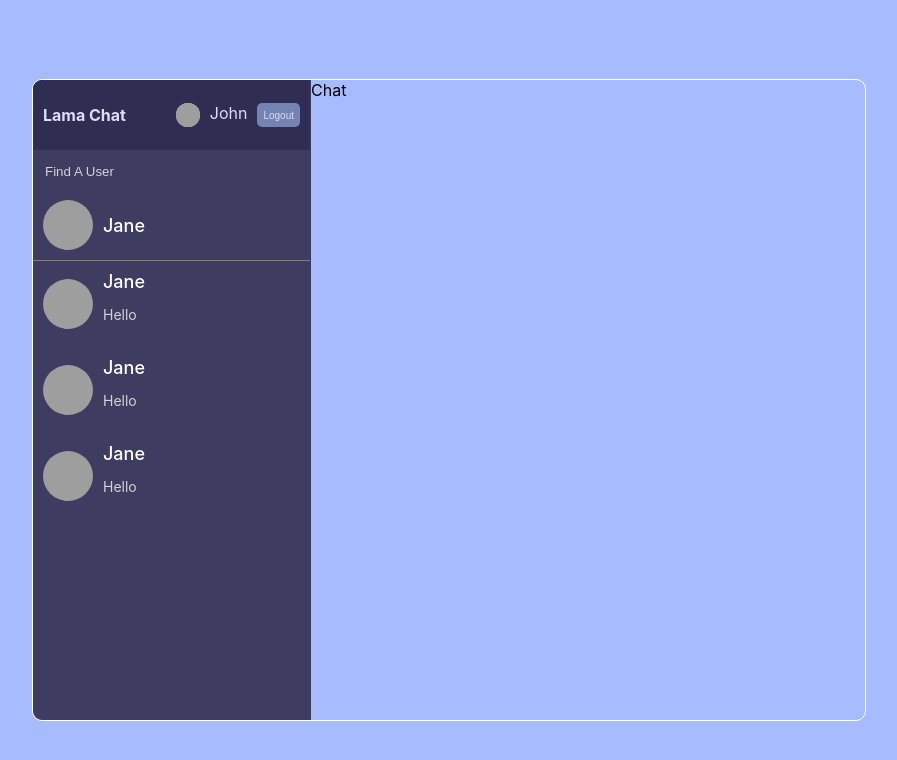
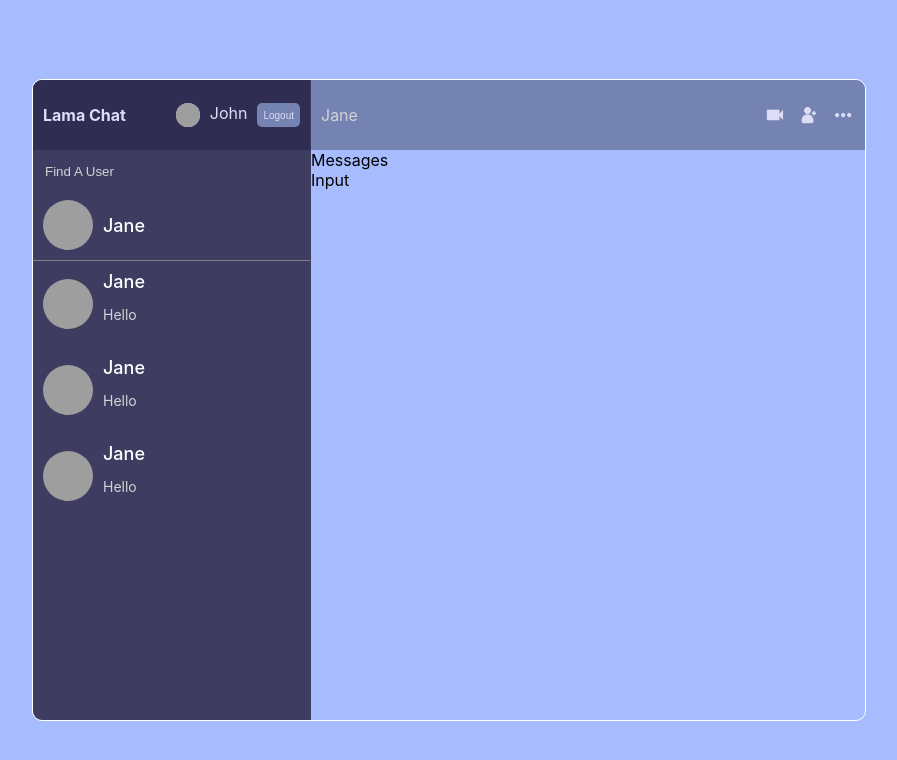
Before and after one commit to Chrstphr9/Project-ChatApp, a React (Create React App) app: page / in a window 1280 px wide. Shown: the top 760 px of the page, without its empty margins (191-1088 px from the left). Built offline with nearby package versions, Linux system fonts and the light colour scheme; grey boxes are pictures that could not be loaded.

Commit message:
done with chats comp

```diff
--- a/src/components/Chat.jsx
+++ b/src/components/Chat.jsx
@@ -1,8 +1,24 @@
 import React from 'react'
+import Cam from '../images/cam.png'
+import Add from '../images/add.png'
+import More from '../images/more.png'
+import Messages from './Messages'
+import Input from './Input';
 
 const Chat = () => {
   return (
-    <div className='chat'>Chat</div>
+    <div className='chat'>
+      <div className="chatInfo">
+        <span>Jane</span>
+        <div className="chatIcons">
+          <img src={Cam} alt="" />
+          <img src={Add} alt="" />
+          <img src={More} alt="" />
+        </div>
+      </div>
+      <Messages />
+      <Input />
+    </div>
   )
 }
 
```
